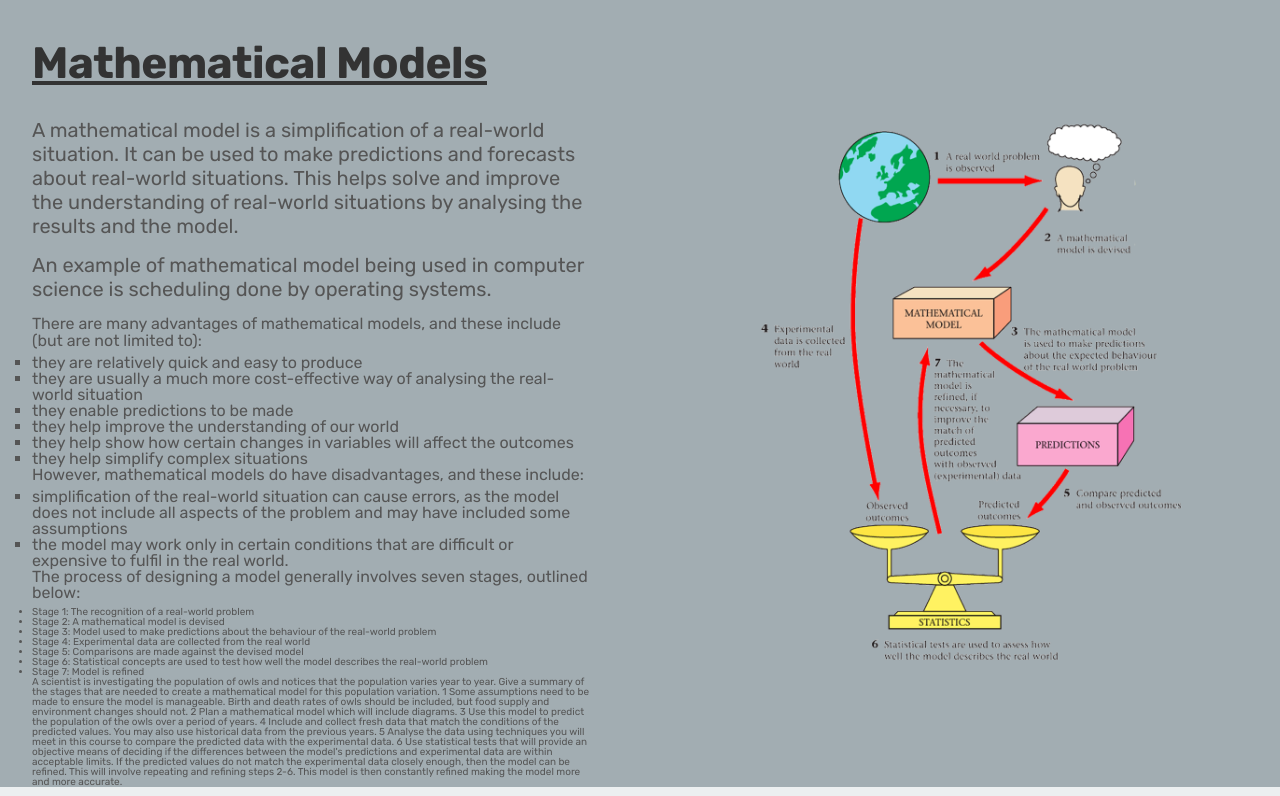
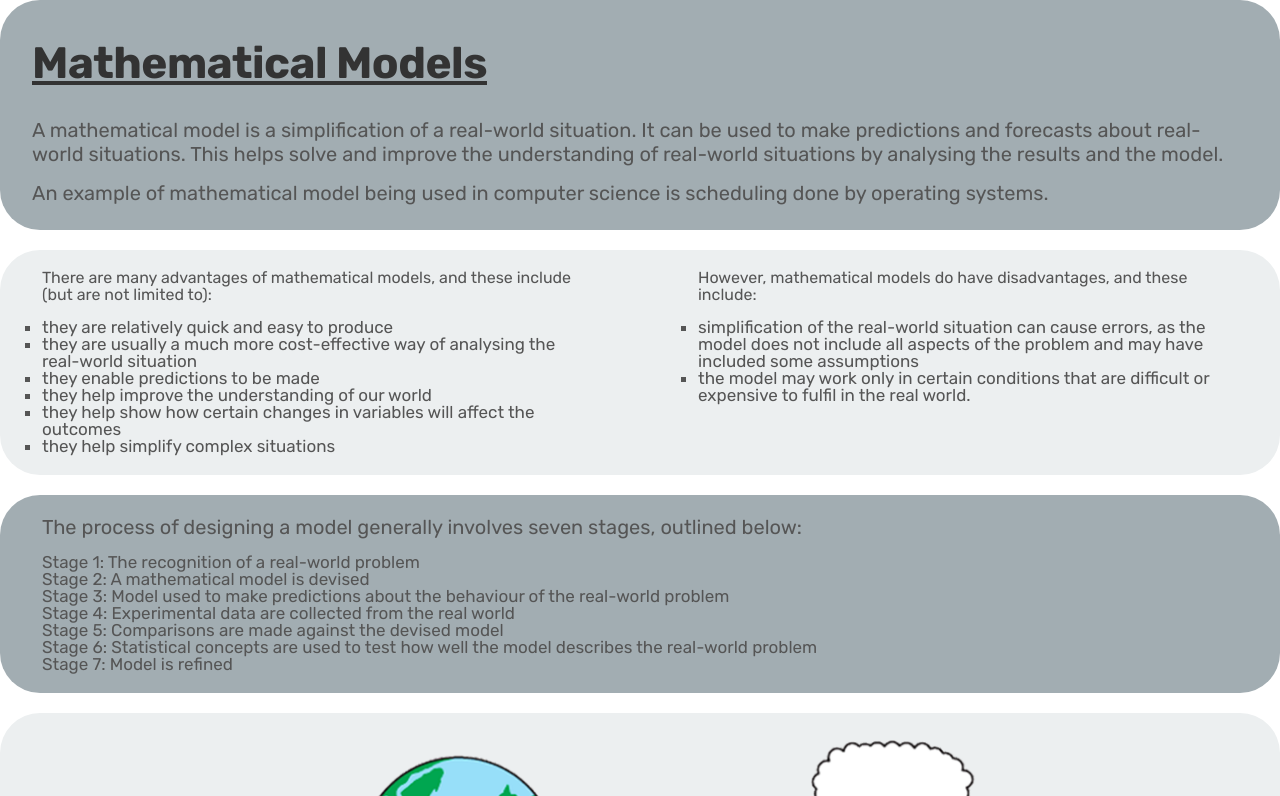
Before and after one commit to prashanrai37/HTML-CSS-JS-Website, a PHP site: page /pages/Mathematical_models/mm_page.html in a window 1280 px wide. Shown: the part 156-952 px from the top of the page. Run offline with PHP 8.4, Linux system fonts and the light colour scheme.

Commit message:
Miday commit

```diff
--- a/general.css
+++ b/general.css
@@ -51,6 +51,36 @@ body {
   font-weight: 400;
   color: #555;
   overflow-x: hidden;
+}
+
+.spacer {
+  padding: 1rem 0;
+}
+
+/***************************/
+/* Video */
+/***************************/
+
+.inpage-video {
+  background-color: #eceff0;
+  max-width: 130rem;
+  margin-right: auto;
+  margin-left: auto;
+  border-radius: 40px;
+}
+
+.homepage-video {
+  display: flex;
+  justify-content: center;
+  padding: 2rem;
+}
+
+iframe:focus {
+  outline: none;
+}
+
+iframe[seamless] {
+  display: block;
 }
 
 /***************************/
@@ -161,6 +191,51 @@ body {
 }
 
 /***************************/
+/* Sections */
+/***************************/
+
+.spacer {
+  padding: 1rem 0;
+}
+
+.section-tab {
+  max-width: 130rem;
+  margin-right: auto;
+  margin-left: auto;
+  border-radius: 40px;
+}
+
+.center-tab {
+  max-width: 130rem;
+  margin: 0 auto;
+  padding: 1rem 3.2rem;
+  align-items: center;
+}
+
+.heading-primary {
+  font-size: 5.2rem;
+  font-weight: 700;
+  line-height: 1.05;
+  color: #333;
+  letter-spacing: -0.5px;
+  margin-bottom: 3.2rem;
+  margin-top: 3rem;
+  text-decoration: underline;
+}
+
+.info-description {
+  font-size: 2rem;
+  line-height: 1.2;
+  margin-bottom: 1.5rem;
+}
+
+.info-description-sub {
+  font-size: 1.6rem;
+  line-height: 1.05;
+  margin-bottom: 0.5rem;
+}
+
+/***************************/
 /* Footer */
 /***************************/
 
--- a/pages/Mathematical_models/mm_page.css
+++ b/pages/Mathematical_models/mm_page.css
@@ -2,53 +2,13 @@
 /* Info Section */
 /***************************/
 
-.section-info-tab {
-  background-color: #a2adb2;
-}
-
-.info-tab {
-  max-width: 130rem;
-  margin: 0 auto;
-  padding: 0 3.2rem;
-  display: grid;
-  grid-template-columns: 1fr 1fr;
-  gap: 9.6rem;
-  align-items: center;
-}
-
-.heading-primary {
-  font-size: 5.2rem;
-  font-weight: 700;
-  line-height: 1.05;
-  color: #333;
-  letter-spacing: -0.5px;
-  margin-bottom: 3.2rem;
-  margin-top: 4rem;
-  text-decoration: underline;
-}
-
-.info-description {
-  font-size: 2rem;
-  line-height: 1.2;
-  margin-bottom: 1.5rem;
-}
-
-.info-description-sub {
-  font-size: 1.6rem;
-  line-height: 1.05;
-  margin-bottom: 0.5rem;
+.procon-grid {
+  padding: 1rem 0 1rem 1rem;
 }
 
 .mm-img {
   width: 100%;
-}
-
-.margin-right-sm {
-  margin-right: 1.6rem !important;
-}
-
-.margin-bottom-md {
-  margin-bottom: 4.8rem !important;
+  border-radius: 40px;
 }
 
 .mm-list {
@@ -56,7 +16,29 @@
 }
 
 .mm-items {
-  font-size: 1.6rem;
+  font-size: 1.7rem;
+}
+
+.mm-step-list {
+  list-style: none;
+}
+
+.steps-tab {
+  padding: 1rem 0 1rem 1rem;
+}
+
+/***************************/
+/* Image */
+/***************************/
+
+.zoom {
+  transition: transform 0.5s;
+}
+
+.zoom:hover {
+  -ms-transform: scale(1.1); /* IE 9 */
+  -webkit-transform: scale(1.1); /* Safari 3-8 */
+  transform: scale(1.1);
 }
 
 /***************************/
--- a/pages/Mathematical_models/mm_page.html
+++ b/pages/Mathematical_models/mm_page.html
@@ -34,7 +34,9 @@
     <link rel="stylesheet" href="mm_page.css" />
     <link rel="stylesheet" href="/queries.css" />
 
-    <title>Statistics & Computing - Mathematical Models</title>
+    <link rel="icon" href="index_media\favicon.png">
+
+    <title>Mathematical Models - Statistics & Computing</title>
   </head>
   <body>
     <header class="header" id="nav-id">
@@ -123,9 +125,8 @@
     </header>
 
     <main>
-      <section class="section-info-tab">
-        <div class="info-tab">
-          <div class="info-tab-text">
+      <section class="section-tab" style="background-color:#a2adb2;">
+        <div class="center-tab">
         <h1 class="heading-primary">Mathematical Models</h1>
         <p class="info-description">
           A mathematical model is a simplification of a real-world
@@ -137,14 +138,19 @@
         <p class="info-description">
           An example of mathematical model being used in computer science is
           scheduling done by operating systems.
-            </p>
+        </p></div></section>
 
+        <div class="spacer"></div>
+
+      <section class="section-tab" style="background-color: #eceff0;">
+        <div class="center-tab">
+          <div class="grid grid--2--cols">
             <div class="procon-grid">
             <p class="info-description-sub">
               There are many advantages of mathematical models, and these
               include (but are not limited to):
             </p>
-
+            <br>
             <ul class="mm-list">
               <li class="mm-items">
                 they are relatively quick and easy to produce
@@ -163,12 +169,14 @@
               </li>
               <li class="mm-items">they help simplify complex situations</li>
             </ul>
+          </div>
 
+          <div class="procon-grid">
             <p class="info-description-sub">
               However, mathematical models do have disadvantages, and these
               include:
             </p>
-
+            <br>
             <ul class="mm-list">
               <li class="mm-items">
                 simplification of the real-world situation can cause errors, as
@@ -181,60 +189,88 @@
             world.
               </li>
             </div>
+          </div>
+        </div>
+      </section>
 
-            <p class="info-description-sub">
+      <div class="spacer"></div>
+
+      <section class="section-tab center-tab" style="background-color:#a2adb2;">
+        <div class="steps-tab">
+      <p class="info-description">
         The process of designing a model generally involves seven stages,
         outlined below:
       </p>
-            <ul>
-              <li>Stage 1: The recognition of a real-world problem</li>
-              <li>Stage 2: A mathematical model is devised</li>
-              <li>
+      <ul class="mm-step-list">
+        <li class="mm-items">Stage 1: The recognition of a real-world problem</li>
+        <li class="mm-items">Stage 2: A mathematical model is devised</li>
+        <li class="mm-items">
           Stage 3: Model used to make predictions about the behaviour of
           the real-world problem
         </li>
-              <li>
+        <li class="mm-items">
           Stage 4: Experimental data are collected from the real world
         </li>
-              <li>Stage 5: Comparisons are made against the devised model</li>
-              <li>
+        <li class="mm-items">Stage 5: Comparisons are made against the devised model</li>
+        <li class="mm-items">
           Stage 6: Statistical concepts are used to test how well the
           model describes the real-world problem
         </li>
-              <li>Stage 7: Model is refined</li>
+        <li class="mm-items">Stage 7: Model is refined</li>
       </ul>
+    </div>
+    </section>
 
-            <p>
+    <div class="spacer"></div>
+
+    <section class="section-tab center-tab section-img" style="background-color:#eceff0;">
+      <div class="mm-img-box">
+      <img
+        src="/index_media\mm-img-alt.png"
+        class="mm-img zoom"
+        alt="Mathematical Modelling Backpage"
+      />
+    </div></section>
+
+    <div class="spacer"></div>
+
+    <section class="section-tab center-tab" style="background-color:#a2adb2">
+      <div class="steps-tab">
+      <p class="info-description">
         A scientist is investigating the population of owls and notices
-              that the population varies year to year. Give a summary of the
+        that the population varies year to year.
+       Below is a summary of the
         stages that are needed to create a mathematical model for this
-              population variation. 1 Some assumptions need to be made to ensure
+        population variation. </p>
+        <ul class = "mm-step-list">
+        <li class="mm-items">1. Some assumptions need to be made to ensure
         the model is manageable. Birth and death rates of owls should be
-              included, but food supply and environment changes should not. 2
-              Plan a mathematical model which will include diagrams. 3 Use this
+        included, but food supply and environment changes should not. </li>
+        <li class="mm-items">
+        2. Plan a mathematical model which will include diagrams. </li>
+        <li class="mm-items"> 3. Use this
         model to predict the population of the owls over a period of
-              years. 4 Include and collect fresh data that match the conditions
+        years. </li>
+        <li class="mm-items"> 4. Include and collect fresh data that match the conditions
         of the predicted values. You may also use historical data from the
-              previous years. 5 Analyse the data using techniques you will meet
+        previous years. </li>
+        <li class="mm-items"> 5. Analyse the data using techniques you will meet
         in this course to compare the predicted data with the experimental
-              data. 6 Use statistical tests that will provide an objective means
+        data.</li>
+        <li class="mm-items"> 6. Use statistical tests that will provide an objective means
         of deciding if the differences between the model's predictions and
-              experimental data are within acceptable limits. If the predicted
+        experimental data are within acceptable limits.</li></ul>
+        <br>
+        <p class="info-description"> If the predicted
         values do not match the experimental data closely enough, then the
         model can be refined. This will involve repeating and refining
         steps 2-6. This model is then constantly refined making the model
         more and more accurate.
       </p>
     </div>
-          <div class="mm-img-box">
-            <img
-              src="/index_media\mm-img.png"
-              class="mm-img"
-              alt="Statistics and Instrument Backpage"
-            />
-          </div>
-        </div>
     </section>
+
+    <div class="spacer"></div>
 
       <section class="inpage-video">
         <div class="homepage-video" id="video-id">
@@ -249,7 +285,10 @@
         </div>
       </section>
 
-      <section class="summary-questions"></section>
+      <div class="spacer"></div>
+
+      <section class="section-tab center-tab" style="background-color:#a2adb2;">
+      <div class="steps-tab"></div></section>
     </main>
     <section class="footer">
       <div class="container grid grid--3--cols">
--- a/queries.css
+++ b/queries.css
@@ -67,7 +67,7 @@
   }
 
   .hero-img {
-    width: 60%;
+    width: hidden;
   }
 
   .btn--form {
```
Also changed, not shown: index.css (+8 -19 lines), index.html (+9 -1 lines), index_media/favicon.png (added), index_media/mm-img-alt.png. Lines whose indentation alone changed are shown as unchanged.
